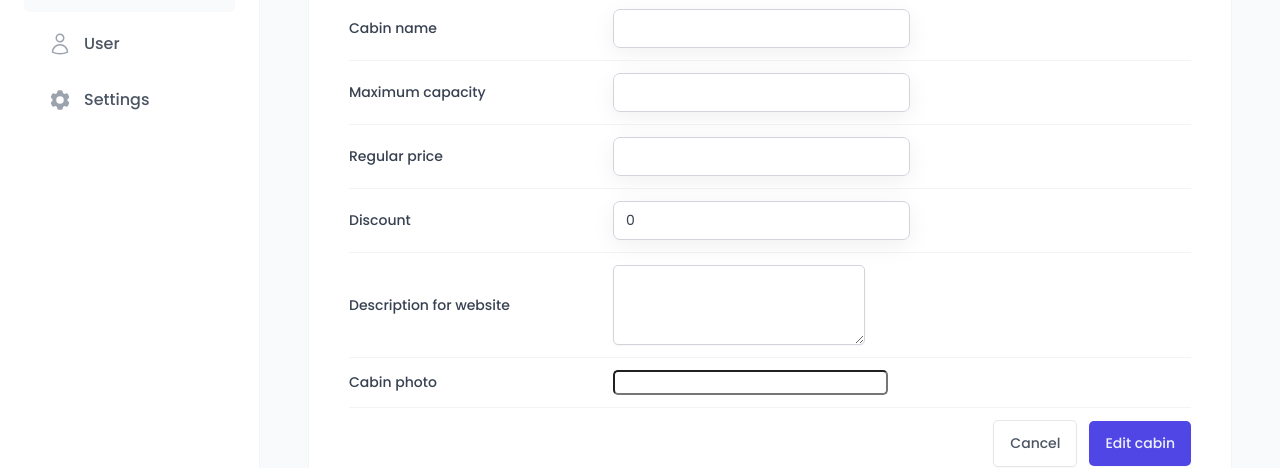
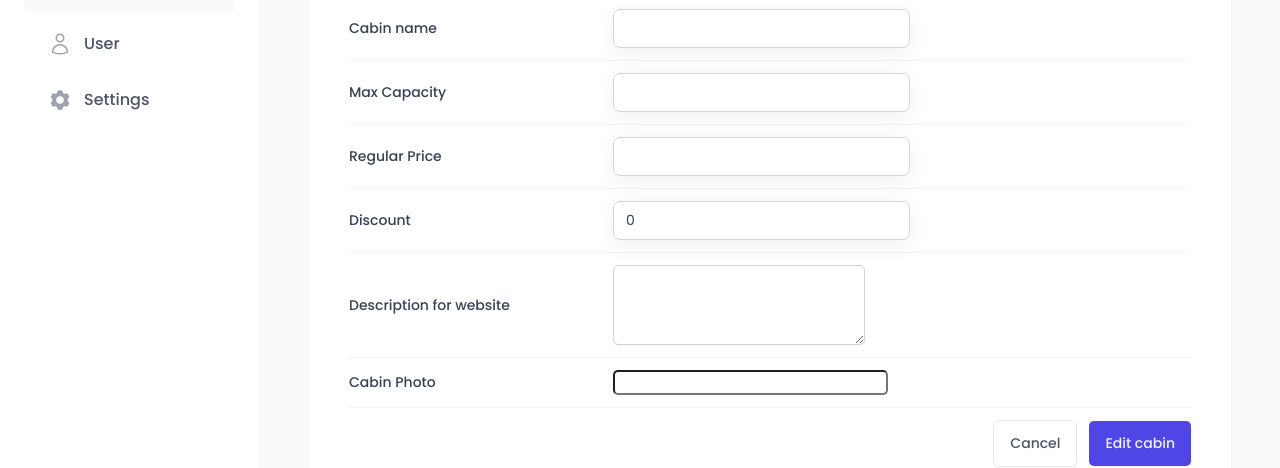
Before and after one commit to trdxDeepu/The-Wild-Oasis, a React (Vite) app: page /cabins in a window 1280 px wide. Both pictures are taken after a click on the button "Add new Cabin". Shown: the part 315-783 px from the top of the page. Built offline with nearby package versions, Linux system fonts and the light colour scheme; no server answers; the database is empty; a web font is replaced by a local one.

Commit message:
developed error validation using react hook form s

```diff
--- a/src/features/cabins/CreateCabinForm.jsx
+++ b/src/features/cabins/CreateCabinForm.jsx
@@ -10,8 +10,9 @@
 import { useMutation, useQueryClient } from "@tanstack/react-query";
 import toast from "react-hot-toast";
 import { createCabin, getCabins } from "../../services/apiCabins";
+import FormRow from "../../ui/FormRow";
 
-const FormRow = styled.div`
+const FormRow2 = styled.div`
   display: grid;
   align-items: center;
   grid-template-columns: 24rem 1fr 1.2fr;
@@ -48,16 +49,19 @@
 `;
 
 function CreateCabinForm() {
-  const { register, handleSubmit,reset } = useForm();
+  const { register, handleSubmit, reset, getValues, formState } = useForm();
+
+  const { errors } = formState;
+  console.log(errors);
+
   const queryClient = useQueryClient();
 
-  const { mutate, isLoading:isCreating } = useMutation({
+  const { mutate, isLoading: isCreating } = useMutation({
     mutationFn: createCabin,
     onSuccess: () => {
       toast.success("New Cabin has been successfully created");
       queryClient.invalidateQueries({
         queryKeys: ["cabins"],
-
       });
       reset();
     },
@@ -66,51 +70,98 @@
     },
   });
 
-
   function onSubmit(data) {
     mutate(data);
   }
+  function onError(errors) {
+    console.log(errors);
+  }
 
   return (
-    <Form onSubmit={handleSubmit(onSubmit)}>
-      <FormRow>
-        <Label htmlFor="name">Cabin name</Label>
-        <Input type="text" id="name" {...register("name")} />
+    <Form onSubmit={handleSubmit(onSubmit, onError)}>
+      <FormRow label="Cabin name" error={errors?.name?.message}>
+        <Input
+          type="text"
+          id="name"
+          disabled={isCreating}
+          {...register("name", {
+            required: {
+              value: true,
+              message: "Cabin name is required",
+            },
+          })}
+        />
       </FormRow>
 
-      <FormRow>
-        <Label htmlFor="maxCapacity">Maximum capacity</Label>
-        <Input type="number" id="maxCapacity" {...register("maxCapacity")} />
+      <FormRow label="Max Capacity" error={errors?.maxCapacity?.message}>
+        <Input
+          type="number"
+          id="maxCapacity"
+          disabled={isCreating}
+          {...register("maxCapacity", {
+            required: "This field is required",
+            min: {
+              value: 1,
+              message: "Minimum capacity should atleast 1",
+            },
+          })}
+        />
       </FormRow>
 
-      <FormRow>
-        <Label htmlFor="regularPrice">Regular price</Label>
-        <Input type="number" id="regularPrice" {...register("regularPrice")} />
+      <FormRow label="Regular Price" error={errors?.regularPrice?.message}>
+        {" "}
+        <Input
+          type="number"
+          id="regularPrice"
+          disabled={isCreating}
+          {...register("regularPrice", {
+            required: "This field is required",
+            min: {
+              value: 100,
+              message: "Minimum price should be 100 atleast",
+            },
+          })}
+        />
       </FormRow>
 
-      <FormRow>
-        <Label htmlFor="discount">Discount</Label>
+      <FormRow label="Discount" error={errors?.discount?.message}>
+        {" "}
         <Input
           type="number"
           id="discount"
+          disabled={isCreating}
           defaultValue={0}
-          {...register("discount")}
+          {...register("discount", {
+            required: "This field is required",
+            validate: (value) =>
+              value <= getValues().regularPrice ||
+              "Discount should be less than regular Price",
+          })}
         />
       </FormRow>
 
-      <FormRow>
-        <Label htmlFor="description">Description for website</Label>
+      <FormRow
+        label="Description for website"
+        error={errors?.description?.message}
+      >
         <Textarea
           type="number"
           id="description"
+          disabled={isCreating}
           defaultValue=""
-          {...register("description")}
+          {...register("description", {
+            required: "This field is required",
+          })}
         />
       </FormRow>
 
-      <FormRow>
-        <Label htmlFor="image">Cabin photo</Label>
-        <FileInput id="image" accept="image/*" {...register("image")} />
+      <FormRow label="Cabin Photo">
+        <FileInput
+          id="image"
+          accept="image/*"
+          {...register("image")}
+          disabled={isCreating}
+        />
       </FormRow>
 
       <FormRow>
--- a/src/ui/AppLayout.jsx
+++ b/src/ui/AppLayout.jsx
@@ -8,11 +8,12 @@
   grid-template-columns: 26rem 1fr;
   grid-template-rows: auto 1fr;
   height: 100vh;
-`;
+  `;
 
 const Main = styled.main`
   background-color: var(--color-grey-50);
   padding: 4rem 4.8rem 6.4rem;
+  overflow: scroll;
 `;
 
 const Container = styled.div`
--- /dev/null
+++ b/src/ui/FormRow.jsx
@@ -0,0 +1,50 @@
+/* eslint-disable react/prop-types */
+import styled from "styled-components";
+
+const StyledFormRow = styled.div`
+  display: grid;
+  align-items: center;
+  grid-template-columns: 24rem 1fr 1.2fr;
+  gap: 2.4rem;
+
+  padding: 1.2rem 0;
+
+  &:first-child {
+    padding-top: 0;
+  }
+
+  &:last-child {
+    padding-bottom: 0;
+  }
+
+  &:not(:last-child) {
+    border-bottom: 1px solid var(--color-grey-100);
+  }
+
+  &:has(button) {
+    display: flex;
+    justify-content: flex-end;
+    gap: 1.2rem;
+  }
+`;
+
+const Label = styled.label`
+  font-weight: 500;
+`;
+
+const Error = styled.span`
+  font-size: 1.4rem;
+  color: var(--color-red-700);
+`;
+
+const FormRow = ({ label, error, children }) => {
+  return (
+    <StyledFormRow>
+      {label && <Label htmlFor={children.props?.id}>{label}</Label>}
+      {children}
+      {error && <Error>{error}</Error>}
+    </StyledFormRow>
+  );
+};
+
+export default FormRow;
```
